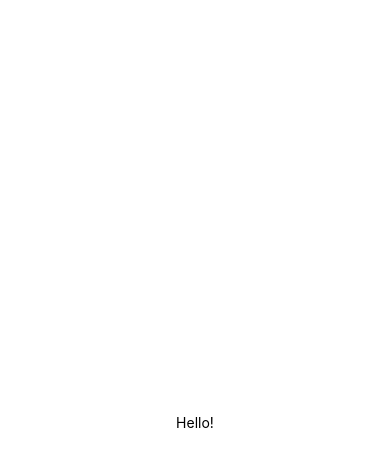
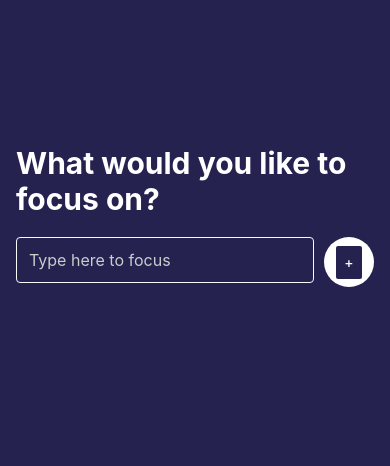
Before and after one commit to ProMehedi/rn-focusTime, a React Native app: screen / in a window 390 px wide. Shown: the top 466 px of the page. Built offline with nearby package versions, Linux system fonts and the light colour scheme.

Commit message:
Create Focus Component

```diff
--- a/App.js
+++ b/App.js
@@ -1,12 +1,13 @@
-import { StatusBar } from 'expo-status-bar'
-import React from 'react'
+import React, { useState } from 'react'
 import { StyleSheet, Text, View } from 'react-native'
+import Focus from './src/features/focus/Focus'
 
 const App = () => {
+  const [focusSubject, setFocusSubject] = useState(null)
+
   return (
     <View style={styles.container}>
-      <Text>Hello!</Text>
-      <StatusBar style='auto' />
+      {focusSubject ? <Text>Hello!</Text> : <Focus />}
     </View>
   )
 }
@@ -14,7 +15,7 @@ const App = () => {
 const styles = StyleSheet.create({
   container: {
     flex: 1,
-    backgroundColor: '#fff',
+    backgroundColor: '#252250',
     alignItems: 'center',
     justifyContent: 'center',
   },
--- /dev/null
+++ b/src/features/focus/Focus.js
@@ -0,0 +1,75 @@
+import React from 'react'
+import {
+  Button,
+  Platform,
+  StyleSheet,
+  Text,
+  TextInput,
+  View,
+} from 'react-native'
+
+const Focus = () => {
+  return (
+    <View style={styles.container}>
+      <View style={styles.inputContainer}>
+        <Text style={styles.title}>What would you like to focus on?</Text>
+        <View style={styles.inputGroup}>
+          <TextInput
+            style={styles.input}
+            onFocus={() => console.log('onFocus')}
+            onBlur={() => console.log('onBlur')}
+            placeholder='Type here to focus'
+            placeholderTextColor='#ccc'
+          />
+          <View style={styles.button}>
+            <Button color='#252250' title='+' />
+          </View>
+        </View>
+      </View>
+    </View>
+  )
+}
+
+const styles = StyleSheet.create({
+  container: {
+    width: '100%',
+    flex: 1,
+  },
+  inputContainer: {
+    flex: 0.5,
+    padding: 16,
+    justifyContent: 'center',
+  },
+  title: {
+    color: '#fff',
+    fontWeight: 'bold',
+    fontSize: Platform.OS === 'ios' ? 34 : 30,
+    marginBottom: 20,
+  },
+  inputGroup: {
+    flexDirection: 'row',
+    justifyContent: 'space-between',
+  },
+  input: {
+    flex: 1,
+    borderWidth: 1,
+    borderColor: '#f9f9f9',
+    padding: 12,
+    marginBottom: 10,
+    color: '#fff',
+    borderRadius: 4,
+    fontSize: 16,
+  },
+  button: {
+    width: 50,
+    height: 50,
+    borderRadius: 25,
+    backgroundColor: '#fff',
+    padding: 12,
+    marginLeft: 10,
+    alignItems: 'center',
+    justifyContent: 'center',
+  },
+})
+
+export default Focus
```
